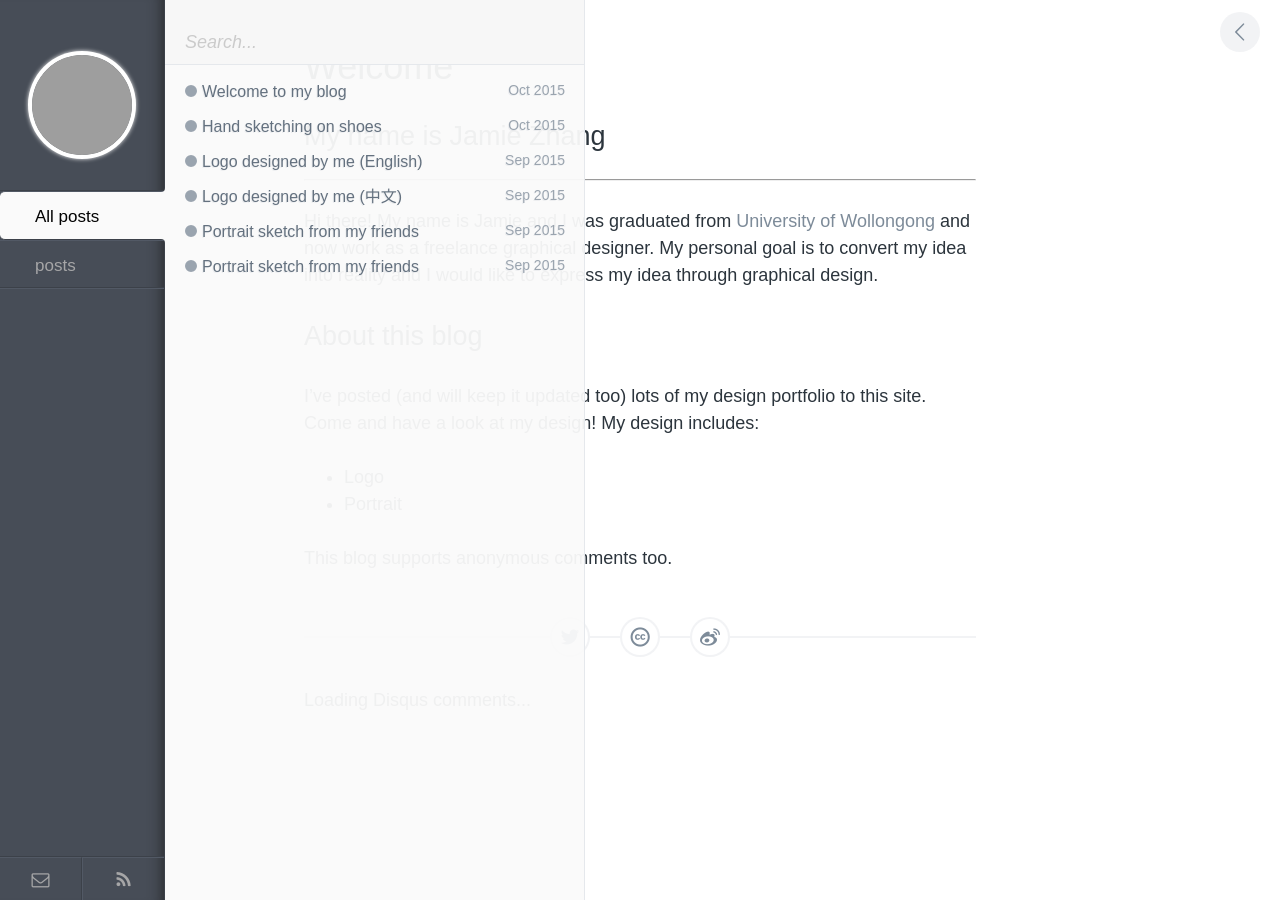
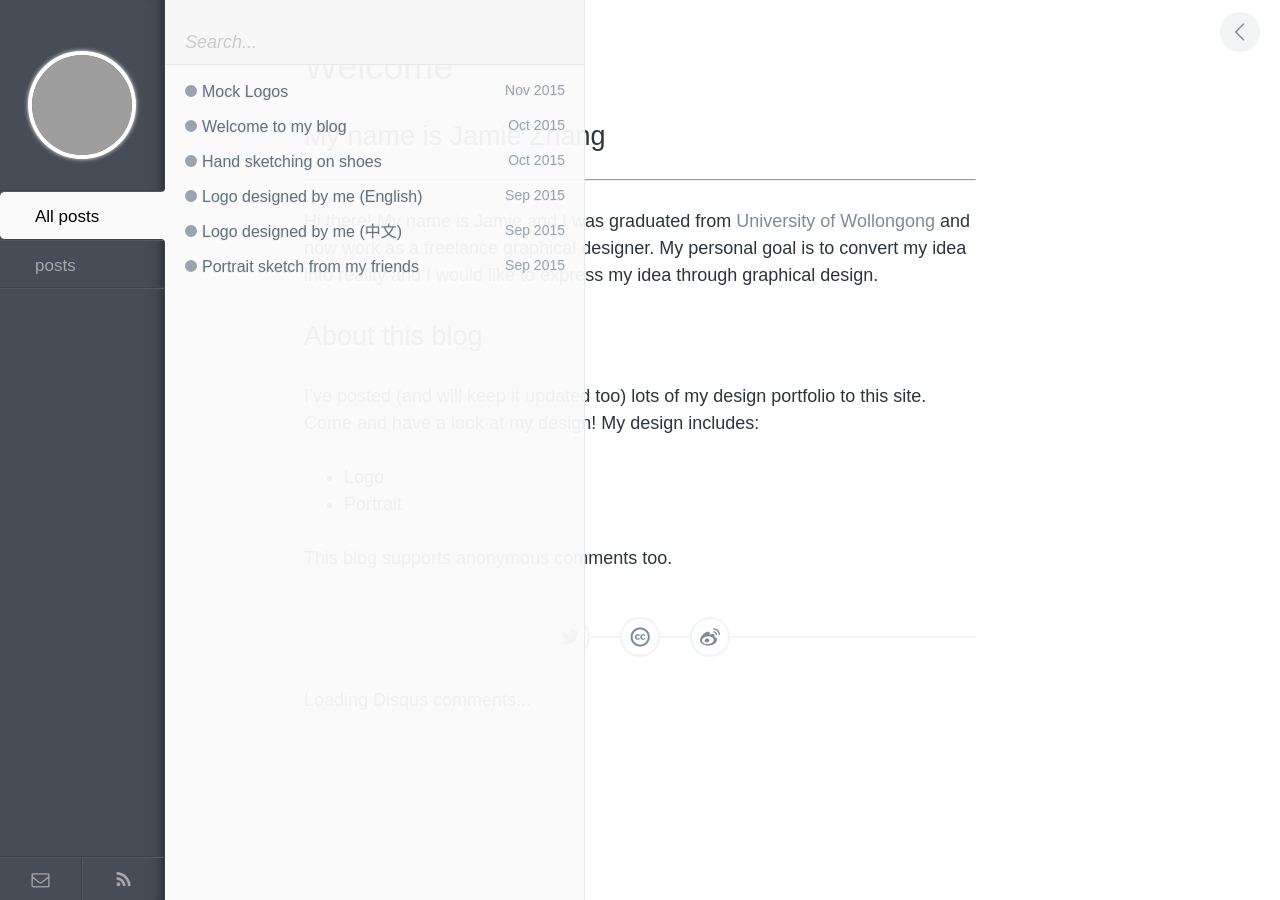
Before and after one commit to hellodesigndreamer/hellodesigndreamer.github.io, a Jekyll site: the page built from index.md, in a window 1280 px wide. Built offline with Jekyll 4.4.1, drawn with Linux system fonts in a browser that asks for light colours; Markdown is read by kramdown in place of the engine named in the settings; comment, search, counter and statistics services are not loaded; grey boxes are pictures that could not be loaded.

Commit message:
change title

```diff
--- a/_posts/design/2015-11-26-mock-logos.md
+++ b/_posts/design/2015-11-26-mock-logos.md
@@ -1,8 +1,8 @@
 ---
 layout: post
-title: Portrait sketch from my friends
+title: Mock Logos
 cover: cover.jpg
-date:   2015-09-15 14:15:00
+date:   2015-11-26 22:24:00
 categories: posts
 ---
 
```
